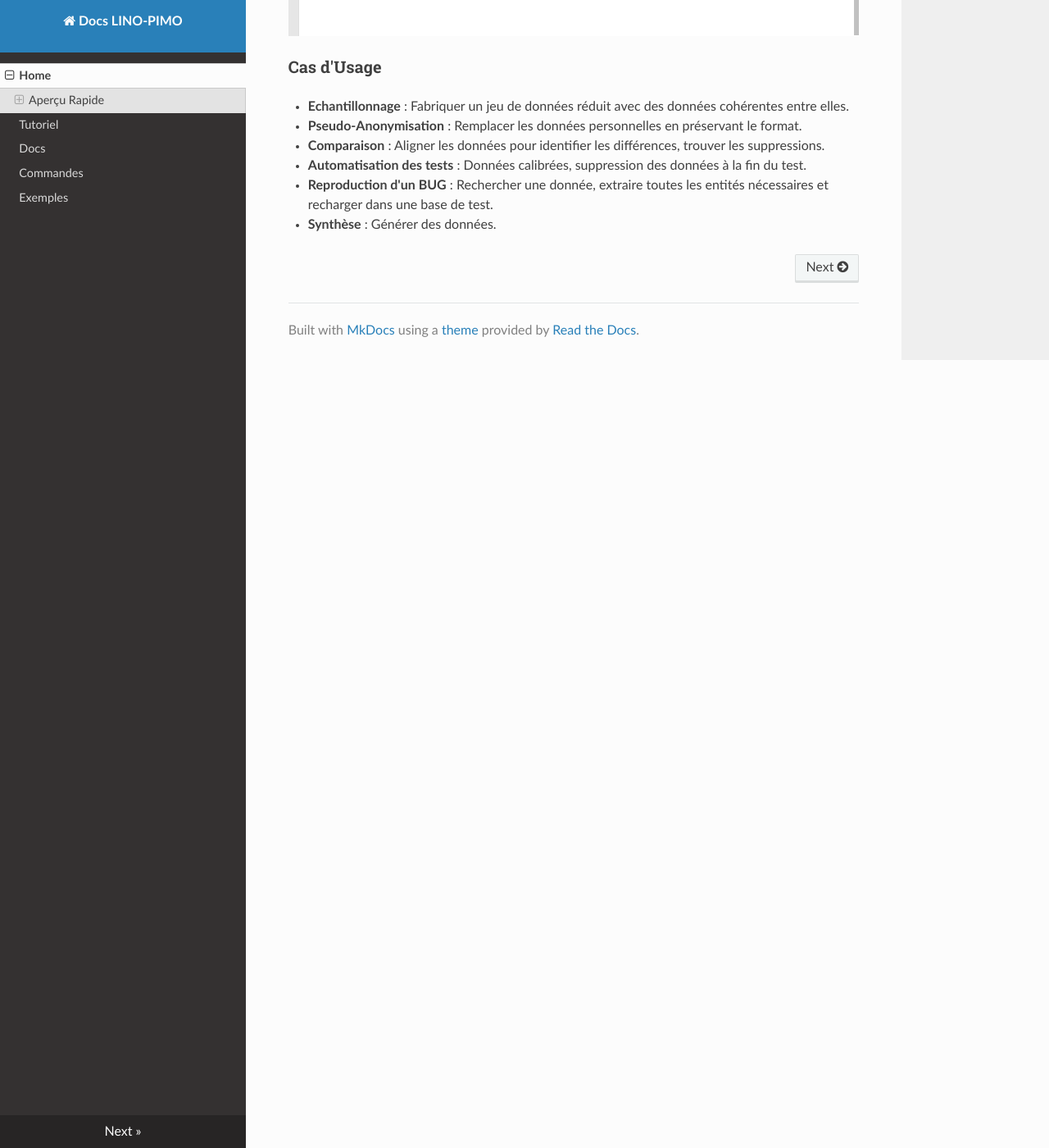
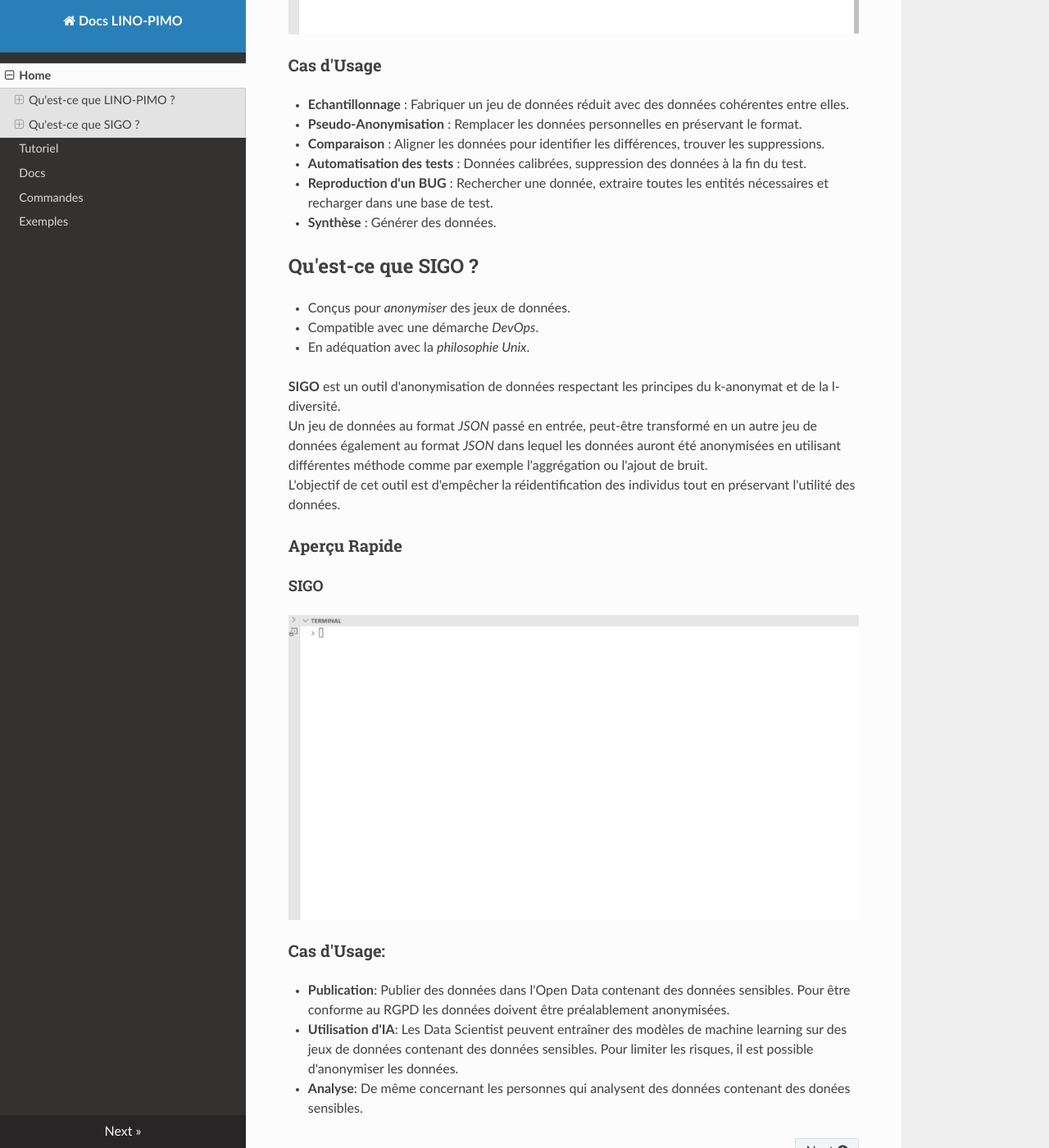
Before and after one commit to CGI-FR/lino-doc, an MkDocs documentation site: the page built from docs/index.md, in a window 1280 px wide and 1400 px high, scrolled down 2031 px. Shown: the whole window at 82% size. Built offline with MkDocs 1.6.1, drawn with Linux system fonts in a browser that asks for light colours; nearby versions of some CDN libraries; some of the changed text lies outside the part shown.

Commit message:
docs: update index, docs and commands with sigo

```diff
--- a/docs/index.md
+++ b/docs/index.md
@@ -1,6 +1,6 @@
-# LINO-PIMO
+# LINO-PIMO-SIGO
 
-Qu'est-ce que LINO-PIMO ? <br>
+## Qu'est-ce que LINO-PIMO ?
 
 Des outils en ligne de commande :
 
@@ -19,15 +19,15 @@ L'outil est également capable de générer de la volumétrie à partir d'une se
 
 Ces outils peuvent s'exécuter sur tous types d'environnements (*Linux*, *Windows*, *MacOs*) et peuvent être manipulées facilement par un opérateur, un script ou un outil de CI/CD.
 
-## Aperçu Rapide
+###  Aperçu Rapide
 
-### LINO
+#### LINO
 
 ![PULL](img/PULL.gif)
 
 ![PUSH](img/PUSH.gif)
 
-### PIMO
+#### PIMO
 
 ![PIMO](img/PIMO.gif)
 
@@ -39,3 +39,26 @@ Ces outils peuvent s'exécuter sur tous types d'environnements (*Linux*, *Window
 * **Automatisation des tests** : Données calibrées, suppression des données à la fin du test.
 * **Reproduction d'un BUG** : Rechercher une donnée, extraire toutes les entités nécessaires et recharger dans une base de test.
 * **Synthèse** : Générer des données.
+
+## Qu'est-ce que SIGO ?
+
+* Conçus pour *anonymiser* des jeux de données.
+* Compatible avec une démarche *DevOps*.
+* En adéquation avec la *philosophie Unix*.
+
+**SIGO** est un outil d'anonymisation de données respectant les principes du k-anonymat et de la l-diversité. <br>
+Un jeu de données au format *JSON* passé en entrée, peut-être transformé en un autre jeu de données également au format *JSON* dans lequel les données auront été anonymisées en utilisant différentes méthode comme par exemple l'aggrégation ou l'ajout de bruit. <br>
+L'objectif de cet outil est d'empêcher la réidentification des individus tout en préservant l'utilité des données.
+
+
+###  Aperçu Rapide
+
+#### SIGO
+
+![PIMO](img/SIGO.gif)
+
+### Cas d'Usage:
+
+* **Publication**: Publier des données dans l'Open Data contenant des données sensibles. Pour être conforme au RGPD les données doivent être préalablement anonymisées.
+* **Utilisation d'IA**: Les Data Scientist peuvent entraîner des modèles de machine learning sur des jeux de données contenant des données sensibles. Pour limiter les risques, il est possible d'anonymiser les données.
+* **Analyse**: De même concernant les personnes qui analysent des données contenant des donées sensibles.
```
Also changed, not shown: docs/commands.md (+27 -0 lines), docs/docs.md (+3 -0 lines), docs/img/SIGO.gif (added).
